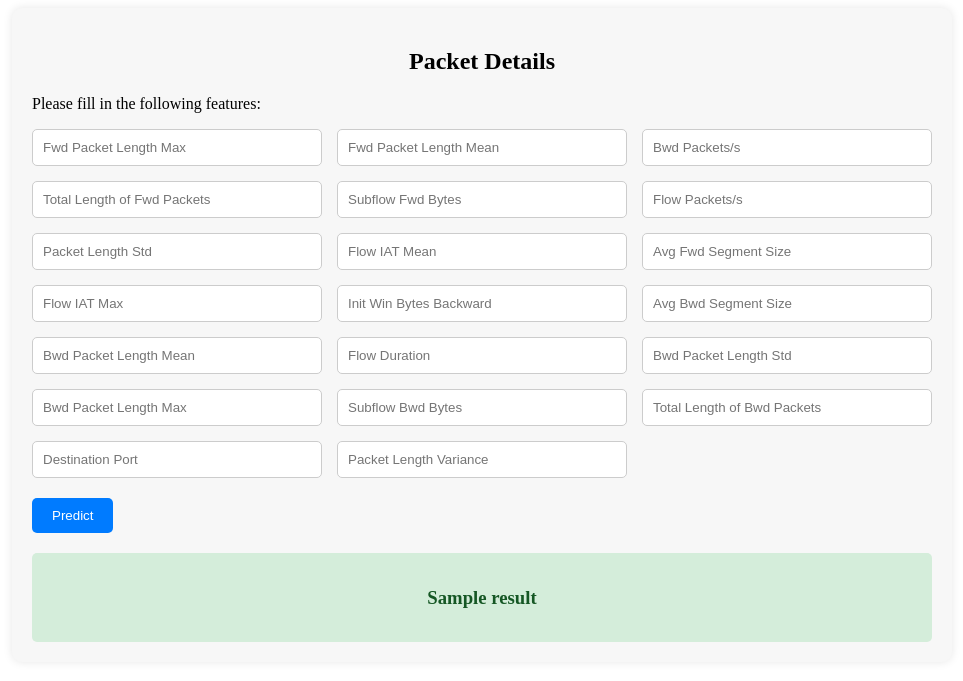
After one commit to rosangithub/ANIDS, a Flask app: template templates/includes/form.html in a window 1280 px wide. The commit adds this page. Shown: the top 681 px of the page, without its empty margins (158-1121 px from the left). Run offline with Flask 3, Linux system fonts and the light colour scheme; the template is opened without the code that fills it: most values are stand-ins (such as "Sample title", 1, 10 or a date in 2020); parts of the project's set-up code (start-up, migrations or seed data) failed here and were passed over.

Commit message:
add features list

```diff
--- a/app.py
+++ b/app.py
@@ -1,11 +1,71 @@
 from flask import Flask, request,render_template, redirect,session
 from flask_sqlalchemy import SQLAlchemy
 import bcrypt
+import joblib
+import numpy as np
+import sklearn
+
 
 app = Flask(__name__)
+
+#load the model
+model = joblib.load('model/StackingEnsemble.joblib')
 app.config['SQLALCHEMY_DATABASE_URI'] = 'sqlite:///user.db'
 db = SQLAlchemy(app)
 app.secret_key = 'secret_key'
+
+
+# List of features in the exact order
+FEATURES = [
+    'fwd_packet_length_max',
+    'fwd_packet_length_mean',
+    'bwd_packets_s',
+    'total_length_fwd_packets',
+    'subflow_fwd_bytes',
+    'flow_packets_s',
+    'packet_length_std',
+    'flow_iat_mean',
+    'avg_fwd_segment_size',
+    'flow_iat_max',
+    'init_win_bytes_backward',
+    'avg_bwd_segment_size',
+    'bwd_packet_length_mean',
+    'flow_duration',
+    'bwd_packet_length_std',
+    'bwd_packet_length_max',
+    'subflow_bwd_bytes',
+    'total_length_bwd_packets',
+    'destination_port',
+    'packet_length_variance'
+]
+# @app.route('/predict', methods=['GET', 'POST'])
+# def packet_form():
+#     result = None
+#     if request.method == 'POST':
+#         try:
+#             # Collect form inputs in order
+#             input_data = []
+#             for feature in FEATURES:
+#                 value = request.form.get(feature)
+#                 if value is None or value.strip() == '':
+#                     return render_template('form.html', result=f"Error: {feature} is required.")
+#                 input_data.append(float(value))
+
+#             # Convert to numpy array and reshape for prediction
+#             input_array = np.array(input_data).reshape(1, -1)
+
+#             # Predict using the stacking model
+#             prediction = model.predict(input_array)[0]
+
+#             # If it's classification, you can map numeric to labels
+#             result = f"Predicted Value: {prediction}"
+
+#         except ValueError:
+#             result = "Invalid input! Please enter numeric values only."
+#         except Exception as e:
+#             result = f"Error: {str(e)}"
+
+#     return render_template('dashboard.html', result=result)
 
 class User(db.Model):
     id = db.Column(db.Integer, primary_key=True)
--- /dev/null
+++ b/templates/includes/form.html
@@ -0,0 +1,108 @@
+<!DOCTYPE html>
+<html lang="en">
+<head>
+    <meta charset="UTF-8">
+    <meta name="viewport" content="width=device-width, initial-scale=1.0">
+    <title>form page</title>
+
+<style>
+
+    .form-container {
+        max-width: 900px;
+        margin: auto;
+        padding: 20px;
+        background: #f7f7f7;
+        border-radius: 10px;
+        box-shadow: 0 0 10px rgba(0,0,0,0.1);
+    }
+    .form-container h2 {
+        text-align: center;
+        margin-bottom: 20px;
+    }
+    .grid {
+        display: grid;
+        grid-template-columns: repeat(auto-fit, minmax(250px, 1fr));
+        gap: 15px;
+
+    }
+    .grid input {
+        padding: 10px;
+        border-radius: 5px;
+        border: 1px solid #ccc;
+        width: 100%;
+        box-sizing: border-box;
+    }
+    button {
+        margin-top: 20px;
+        padding: 10px 20px;
+        background: #007bff;
+        color: white;
+        border: none;
+        border-radius: 5px;
+        cursor: pointer;
+        position:center;
+    }
+    button:hover {
+        background: #0056b3;
+    }
+    .result {
+        margin-top: 20px;
+        padding: 15px;
+        background: #d4edda;
+        color: #155724;
+        border-radius: 5px;
+        text-align: center;
+    }
+.button_container {
+    text-align: center;
+    text-decoration: none;
+    color: white;
+    background: #007bff;
+    padding: 10px 20px;
+    border-radius: 5px;
+    display: inline-block;
+    margin-top: 20px;
+}
+</style>
+</head>
+<body>
+
+<div class="form-container">
+    <h2>Packet Details</h2>
+    <p >Please fill in the following features:</p>
+    <form method="POST" action="/predict">
+        <div class="grid">
+            <input type="text" name="fwd_packet_length_max" placeholder="Fwd Packet Length Max">
+            <input type="text" name="fwd_packet_length_mean" placeholder="Fwd Packet Length Mean">
+            <input type="text" name="bwd_packets_s" placeholder="Bwd Packets/s">
+            <input type="text" name="total_length_fwd_packets" placeholder="Total Length of Fwd Packets">
+            <input type="text" name="subflow_fwd_bytes" placeholder="Subflow Fwd Bytes">
+            <input type="text" name="flow_packets_s" placeholder="Flow Packets/s">
+            <input type="text" name="packet_length_std" placeholder="Packet Length Std">
+            <input type="text" name="flow_iat_mean" placeholder="Flow IAT Mean">
+            <input type="text" name="avg_fwd_segment_size" placeholder="Avg Fwd Segment Size">
+            <input type="text" name="flow_iat_max" placeholder="Flow IAT Max">
+            <input type="text" name="init_win_bytes_backward" placeholder="Init Win Bytes Backward">
+            <input type="text" name="avg_bwd_segment_size" placeholder="Avg Bwd Segment Size">
+            <input type="text" name="bwd_packet_length_mean" placeholder="Bwd Packet Length Mean">
+            <input type="text" name="flow_duration" placeholder="Flow Duration">
+            <input type="text" name="bwd_packet_length_std" placeholder="Bwd Packet Length Std">
+            <input type="text" name="bwd_packet_length_max" placeholder="Bwd Packet Length Max">
+            <input type="text" name="subflow_bwd_bytes" placeholder="Subflow Bwd Bytes">
+            <input type="text" name="total_length_bwd_packets" placeholder="Total Length of Bwd Packets">
+            <input type="text" name="destination_port" placeholder="Destination Port">
+            <input type="text" name="packet_length_variance" placeholder="Packet Length Variance">
+        </div>
+         <div class="button-container">
+            <button type="submit">Predict</button>
+        </div>
+    </form>
+
+    {% if result %}
+        <div class="result">
+            <h3>{{ result }}</h3>
+        </div>
+    {% endif %}
+</div>
+</body>
+</html>
```
Also changed, not shown: templates/dashboard.html (+1 -83 lines), 1 other file.
